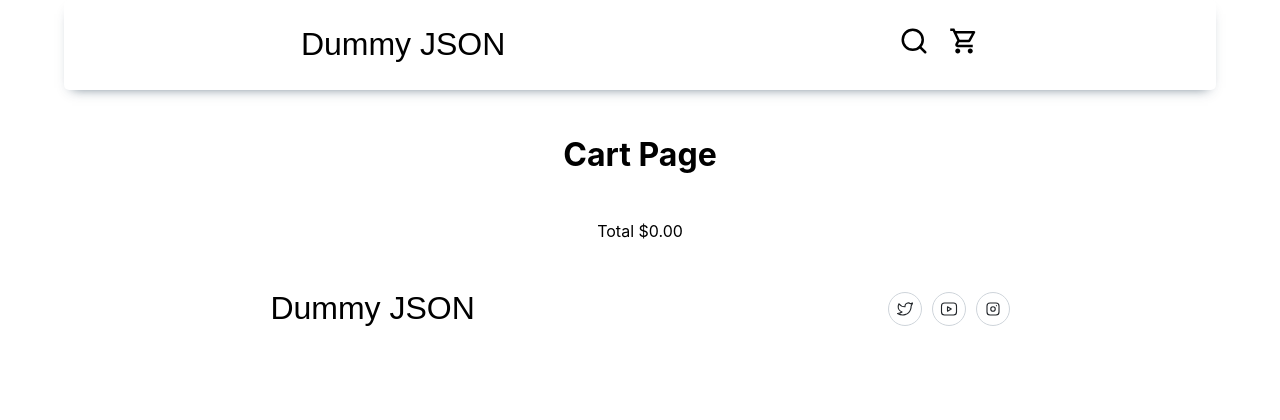
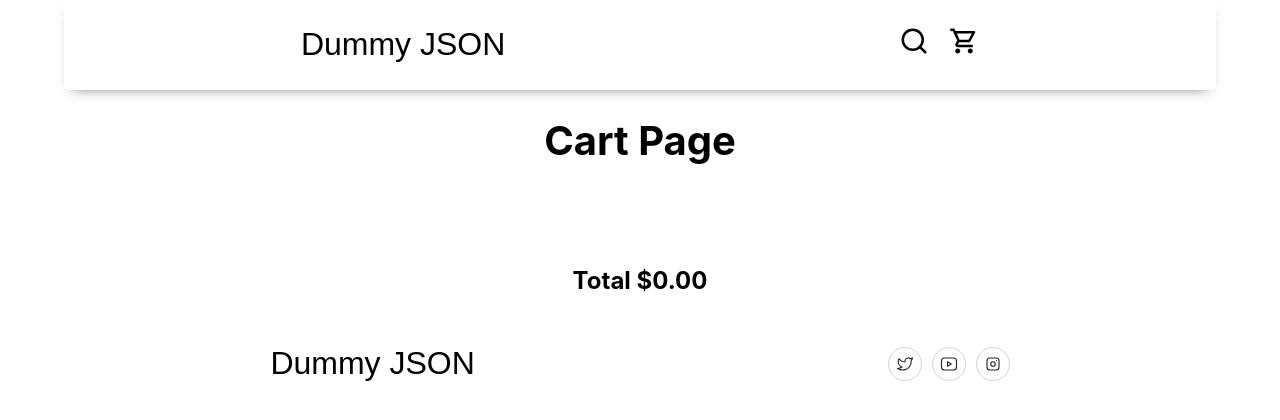
Before and after one commit to Nazyko/vite_project, a React (Vite) app: page /cart in a window 1280 px wide. Shown: the top 420 px of the page. Built offline with nearby package versions, Linux system fonts and the light colour scheme.

Commit message:
Update someone

```diff
--- a/src/components/basket/CartItem.tsx
+++ b/src/components/basket/CartItem.tsx
@@ -15,18 +15,20 @@ const CartItem = ({ id, quantity }: CartItemProps) => {
   if (item == null) return null
 
   return (
-    <Flex>
+    <Flex justify='space-evenly'>
       <img src={item.thumbnail} alt="" />
       <div>
-        <p>{item.title}</p>
-        <div>{formatCurrency(item.price * quantity)}</div>
-        <Flex gap={5}>
+        <div>
+          <p>{item.title}</p>
+          <div>{formatCurrency(item.price * quantity)}</div>
+        </div>
+        <Flex gap={30} mt={100}>
           <Button onClick={() => decreaseItemQuantity(id)}>-</Button>
           <span>{quantity}</span>
           <Button onClick={() => increaseItemQuantity(id)}>+</Button>
         </Flex>
       </div>
-      <Button onClick={()=>removeFromCart(item.id)}>Delete</Button>
+      <Button color='red' onClick={()=>removeFromCart(item.id)}>Delete</Button>
     </Flex>
   )
 }
--- a/src/components/cards/carditem/CardItem.tsx
+++ b/src/components/cards/carditem/CardItem.tsx
@@ -50,10 +50,7 @@ const CardItem: React.FC<CardItemProps> = ({ id, title, brand, discountPercentag
         </Card.Section>
 
         <Group mt="xs">
-          <Button radius="md" style={{ flex: 1 }}>
-            <Link to={`/${id}`} style={{color: 'white'}}>Show details</Link>
-          </Button>
-          <div>
+            <Flex justify='center'>
               {
                 quantity === 0 ?
                   <Button radius="md" >
@@ -61,10 +58,8 @@ const CardItem: React.FC<CardItemProps> = ({ id, title, brand, discountPercentag
                   </Button>
                   : <Button color='red' onClick={()=>removeFromCart(id)}>Remove</Button>
                 }
-          </div>
-
+            </Flex>
         </Group>
-
       </Card>
 
     </>
--- a/src/components/status/Status.tsx
+++ b/src/components/status/Status.tsx
@@ -4,8 +4,8 @@ const Status = () => {
     const {loading, error} = useAppSelector(state=> state.cards);
     return (
         <>
-            <div>{loading && <h2>Loading</h2>}</div>
-            <div>{error && <h2>An error occured: {error}</h2>}</div>
+            <div>{loading && <h2 style={{textAlign: 'center'}}>Loading</h2>}</div>
+            <div>{error && <h2 style={{textAlign: 'center'}}>An error occured: {error}</h2>}</div>
         </>
     )
 }
--- a/src/pages/CartPage.tsx
+++ b/src/pages/CartPage.tsx
@@ -11,17 +11,17 @@ const CartPage = () => {
 
   return (
     <div>
-      <h1 style={{textAlign: 'center', margin: 40}}>Cart Page</h1>
-      <Flex gap={10} m={40} align='center' justify='center'>
+      <h1 style={{textAlign: 'center', fontSize: 40, margin: 20}}>Cart Page</h1>
+      <Flex gap={10} m={40} direction='column'>
         {cartItems.map(item => (
           <CartItem key={item.id} {...item}/>
         ))}
-        <div>
+        <Flex mt={50} justify='center' fw={700} ff='heading' style={{fontSize: 24}}>
           Total {formatCurrency(cartItems.reduce((total, cartItem) => {
             const item = items.find(i => i.id === cartItem.id)
             return total + (item?.price || 0) * cartItem.quantity
           }, 0))}
-        </div>
+        </Flex>
       </Flex>
     </div>
   )
```
Lines whose indentation alone changed are shown as unchanged.
